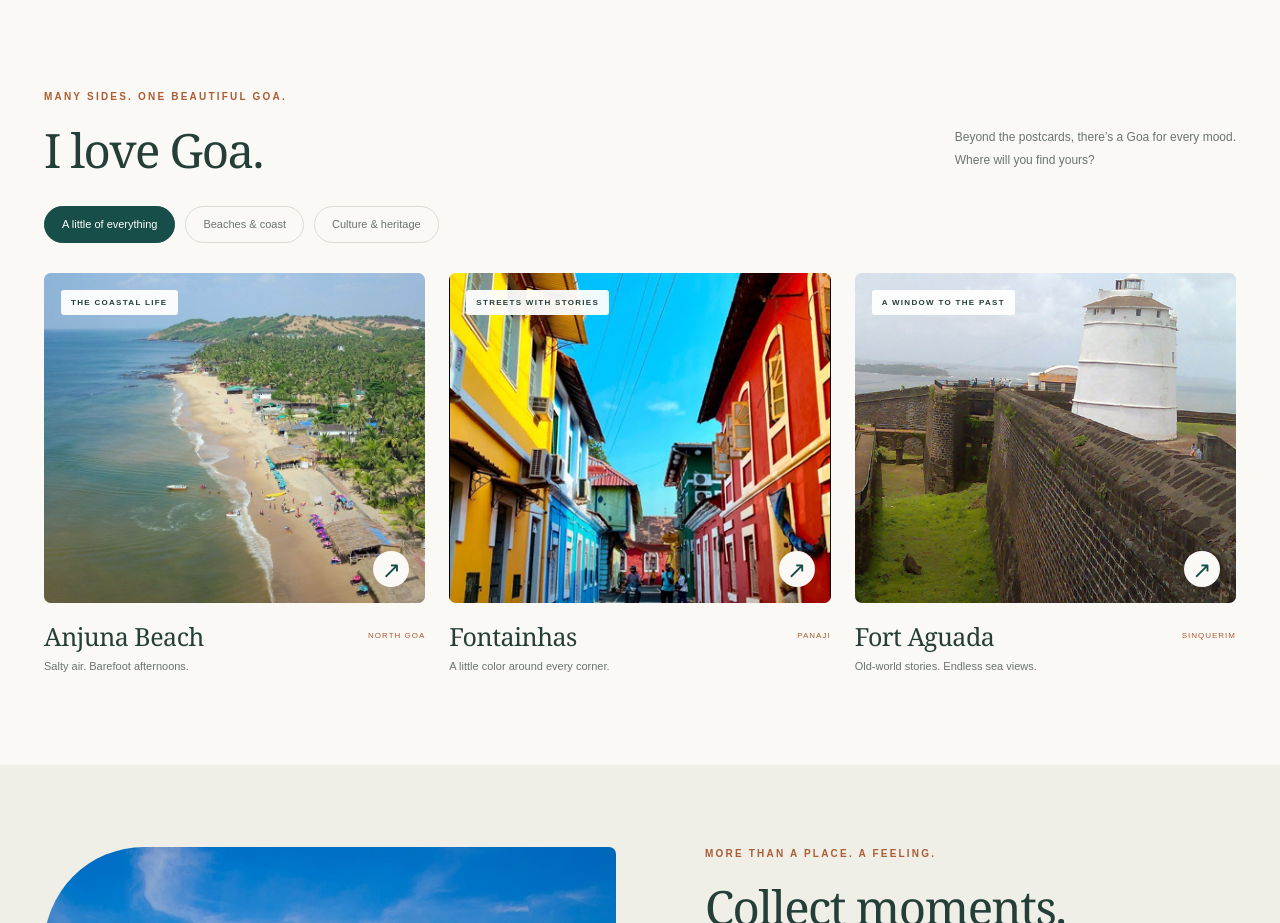
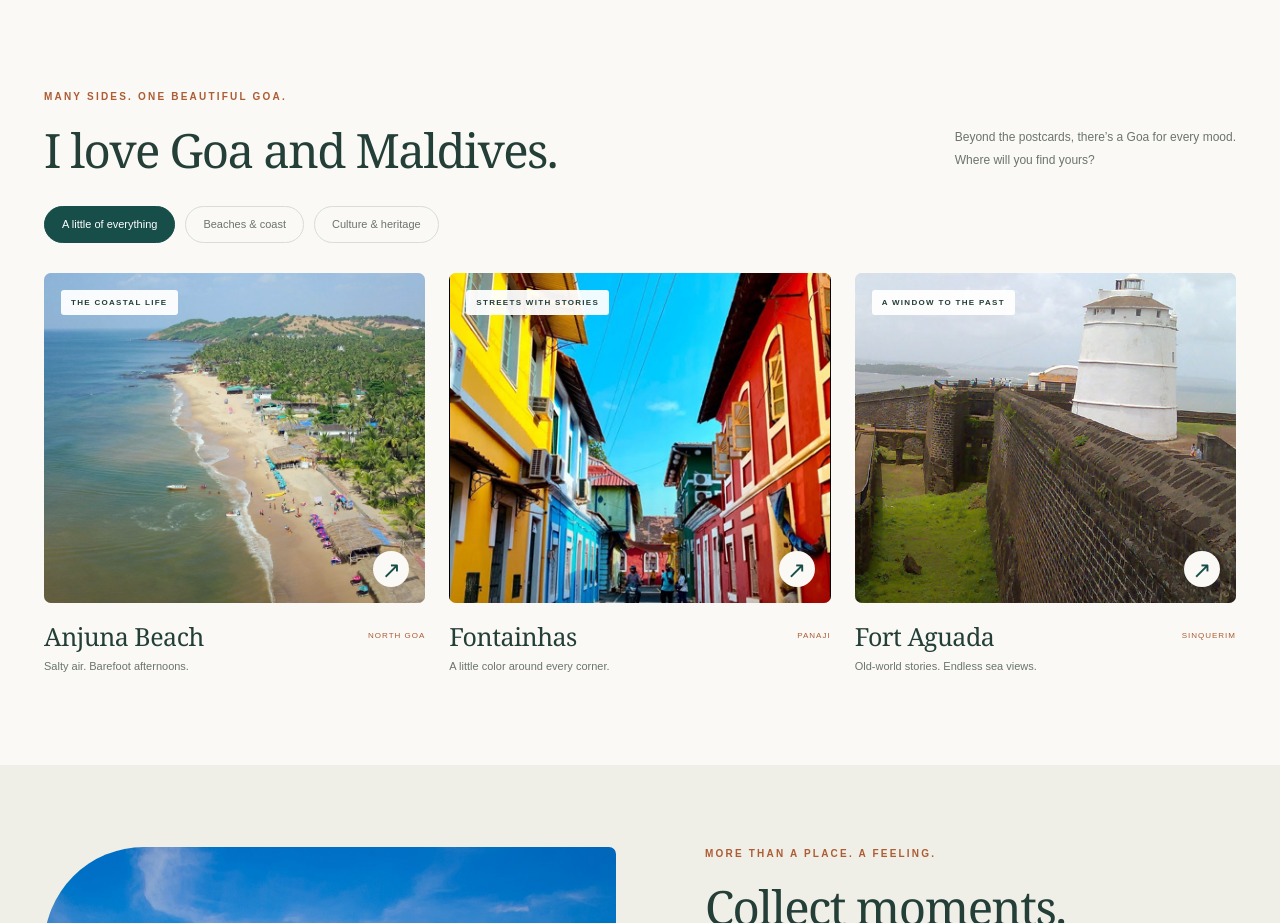
Before and after one commit to mangeshk138/goa-tourism, a plain HTML site: page index.html in a window 1280 px wide. Shown: the part 860-1783 px from the top of the page. Drawn offline with Linux system fonts and the light colour scheme.

Commit message:
Updated heading as per review suggestion

```diff
--- a/index.html
+++ b/index.html
@@ -53,7 +53,7 @@
 
     <section class="destinations section-space" id="discover" aria-labelledby="discover-title">
       <div class="container">
-        <div class="section-heading"><div><p class="eyebrow">MANY SIDES. ONE BEAUTIFUL GOA.</p><h2 id="discover-title">I love Goa.</h2></div><p>Beyond the postcards, there’s a Goa for every mood.<br class="d-none d-lg-block"> Where will you find yours?</p></div>
+        <div class="section-heading"><div><p class="eyebrow">MANY SIDES. ONE BEAUTIFUL GOA.</p><h2 id="discover-title">I love Goa and Maldives.</h2></div><p>Beyond the postcards, there’s a Goa for every mood.<br class="d-none d-lg-block"> Where will you find yours?</p></div>
         <div class="filter-row" role="group" aria-label="Filter destinations">
           <button class="filter-btn active" type="button" data-filter="all" aria-pressed="true">A little of everything</button><button class="filter-btn" type="button" data-filter="beach" aria-pressed="false">Beaches & coast</button><button class="filter-btn" type="button" data-filter="heritage" aria-pressed="false">Culture & heritage</button>
         </div>
```
